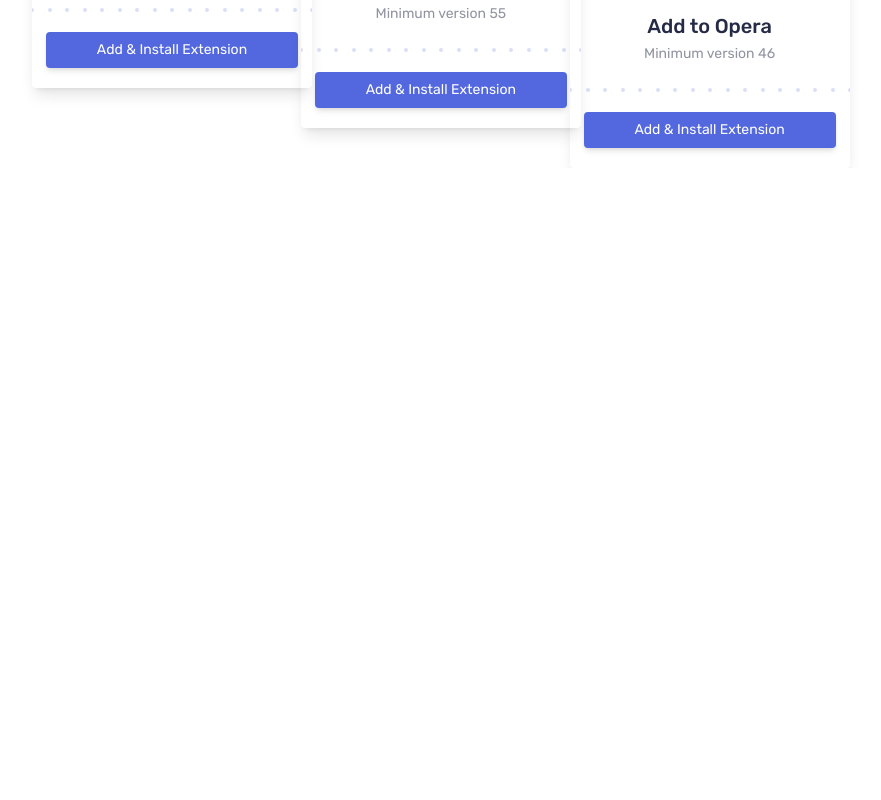
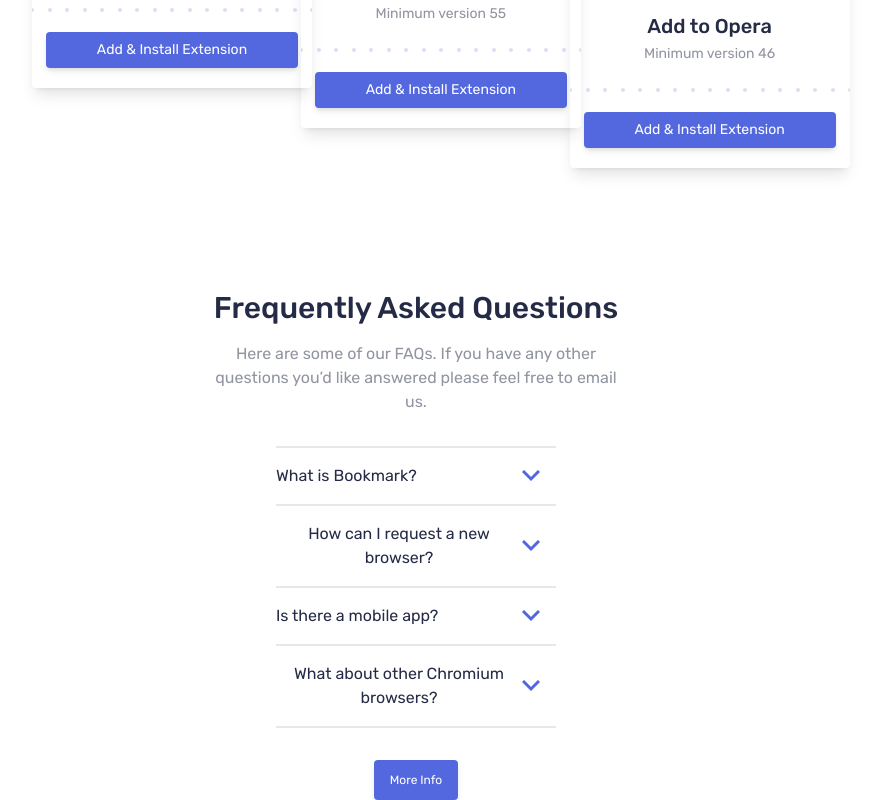
Before and after one commit to payman-hoseini/bookmark-landing-page, a Next.js app: page / in a window 1280 px wide. Shown: the part 2076-2876 px from the top of the page, without its empty margins (224-1105 px from the left). Before the commit the page ends 2244 px from the top, so only its background shows below. Built offline with nearby package versions, Linux system fonts and the light colour scheme.

Commit message:
asked question section

```diff
--- a/src/app/page.tsx
+++ b/src/app/page.tsx
@@ -93,6 +93,79 @@
               </div>
           </div>
         </div>
+        <div className="mt-[550px]">
+          <div className="text-center font-Rubik">
+              <p className="text-3xl font-medium text-Very-Dark-Blue">Frequently Asked Questions</p>
+              <p className="mt-4 text-Grayish-Blue w-[32%] mx-auto">Here are some of our FAQs. If you have any other questions you’d like
+              answered please feel free to email us.</p>
+          </div>
+          <div className="mt-8 mx-[500px] font-Rubik border-t-2 border-t-gray-200">
+              <ul>
+                <li>
+                  <div>
+                    <div className="flex justify-between items-center py-4 pr-4">
+                      <button className="text-Very-Dark-Blue">What is Bookmark?</button>
+                      <div>
+                        <svg xmlns="http://www.w3.org/2000/svg" width="18" height="12"><path fill="none" stroke="#5267DF" stroke-width="3" d="M1 1l8 8 8-8"/></svg>
+                      </div>
+                    </div>
+                    <div>
+                      <p className="text-Grayish-Blue mt-2 leading-6 hidden">Lorem ipsum dolor sit amet, consectetur adipiscing elit. Fusce tincidunt
+                      justo eget ultricies fringilla. Phasellus blandit ipsum quis quam ornare mattis.</p>
+                    </div>
+                  </div>
+                </li>
+                <li>
+                  <div className="border-t-2 border-t-gray-200">
+                    <div className="flex justify-between items-center py-4 pr-4">
+                      <button className="text-Very-Dark-Blue">How can I request a new browser?</button>
+                      <div>
+                        <svg xmlns="http://www.w3.org/2000/svg" width="18" height="12"><path fill="none" stroke="#5267DF" stroke-width="3" d="M1 1l8 8 8-8"/></svg>
+                      </div>
+                    </div>
+                    <div>
+                      <p className="text-Grayish-Blue mt-2 leading-6 hidden">Vivamus luctus eros aliquet convallis ultricies. Mauris augue massa, ultricies non ligula.
+                        Suspendisse imperdiet. Vivamus luctus eros aliquet convallis ultricies. Mauris augue massa,
+                        ultricies non ligula. Suspendisse imperdie tVivamus luctus eros aliquet convallis ultricies.
+                        Mauris augue massa, ultricies non ligula. Suspendisse imperdiet.</p>
+                    </div>
+                  </div>
+                </li>
+                <li>
+                  <div className="border-t-2 border-t-gray-200">
+                    <div className="flex justify-between items-center py-4 pr-4">
+                      <button className="text-Very-Dark-Blue">Is there a mobile app?</button>
+                      <div>
+                        <svg xmlns="http://www.w3.org/2000/svg" width="18" height="12"><path fill="none" stroke="#5267DF" stroke-width="3" d="M1 1l8 8 8-8"/></svg>
+                      </div>
+                    </div>
+                    <div>
+                      <p className="text-Grayish-Blue mt-2 leading-6 hidden">Sed consectetur quam id neque fermentum accumsan. Praesent luctus vestibulum dolor, ut condimentum
+                        urna vulputate eget. Cras in ligula quis est pharetra mattis sit amet pharetra purus. Sed
+                        sollicitudin ex et ultricies bibendum.</p>
+                    </div>
+                  </div>
+                </li>
+                <li>
+                  <div className="border-y-2 border-y-gray-200">
+                    <div className="flex justify-between items-center py-4 pr-4">
+                      <button className="text-Very-Dark-Blue">What about other Chromium browsers?</button>
+                      <div>
+                        <svg xmlns="http://www.w3.org/2000/svg" width="18" height="12"><path fill="none" stroke="#5267DF" stroke-width="3" d="M1 1l8 8 8-8"/></svg>
+                      </div>
+                    </div>
+                    <div>
+                      <p className="text-Grayish-Blue mt-2 leading-6 hidden">Integer condimentum ipsum id imperdiet finibus. Vivamus in placerat mi, at euismod dui. Aliquam
+                      vitae neque eget nisl gravida pellentesque non ut velit.</p>
+                    </div>
+                  </div>
+                </li>
+              </ul>
+              <div className="text-center mt-8">
+                <button className="bg-Soft-Blue text-white px-4 py-3 shadow-md rounded text-xs">More Info</button>
+              </div>
+          </div>
+        </div>
       </main>
     </>
   );
```
